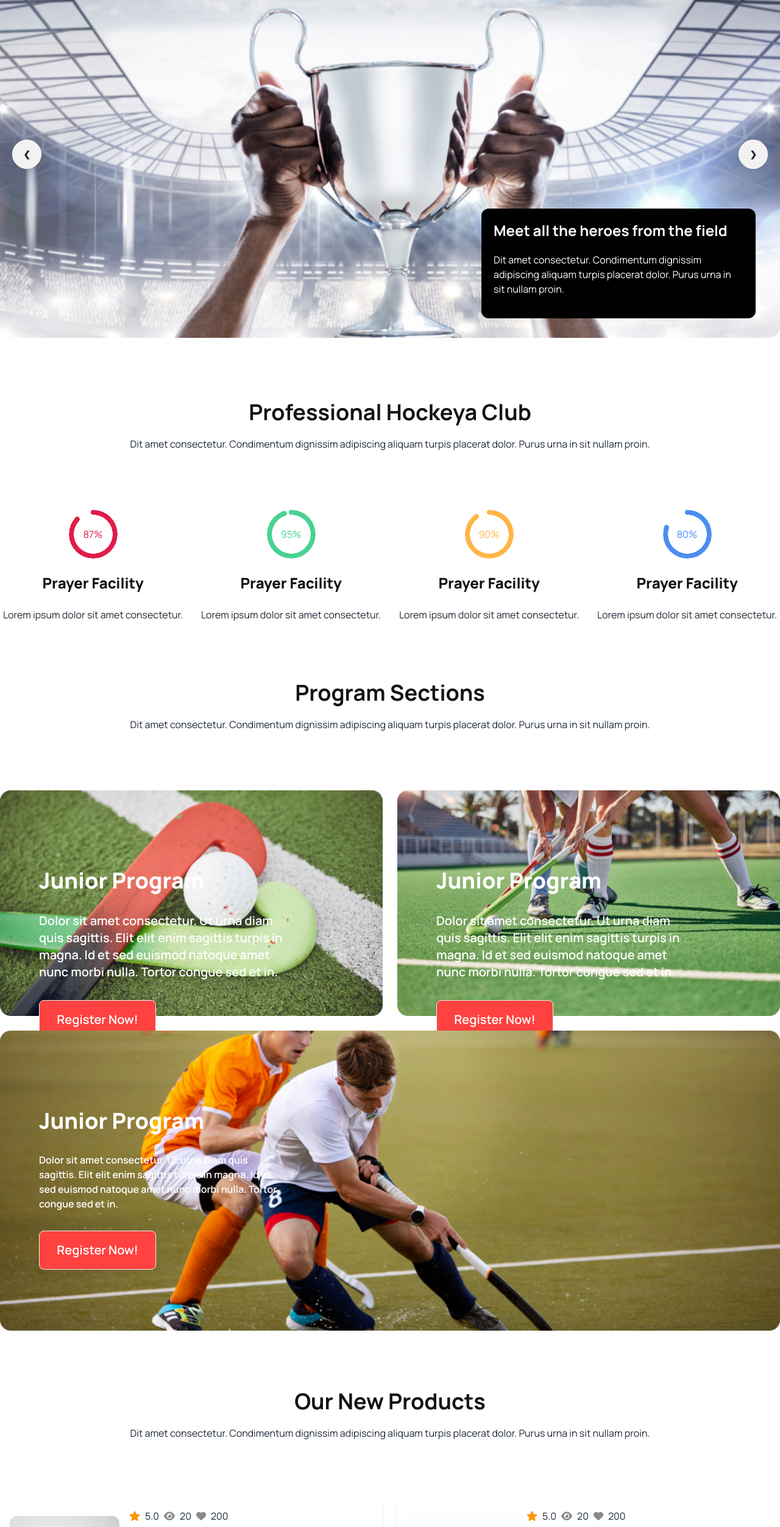
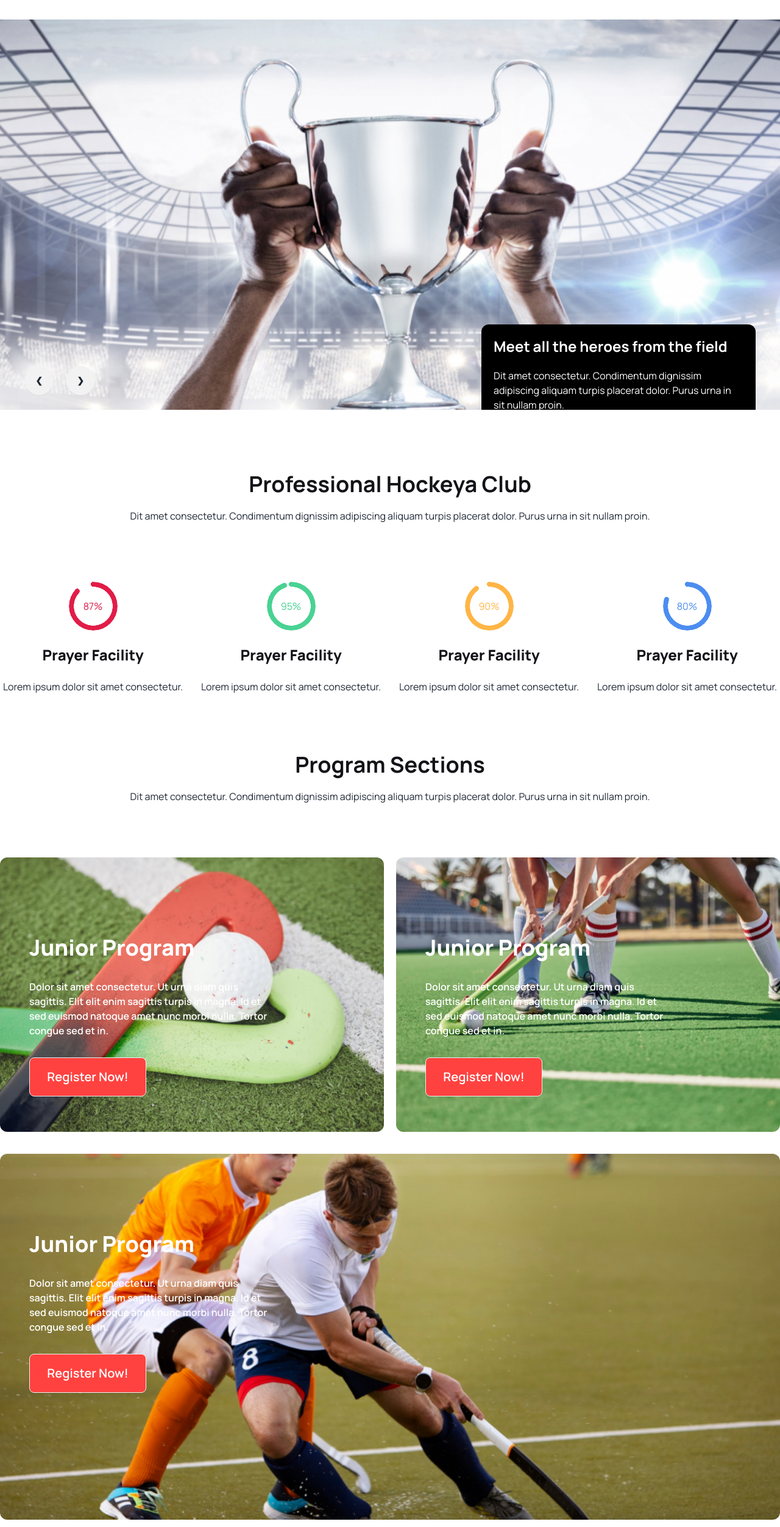
Before and after one commit to Saiful-Saad/Hockeys-project, a plain HTML site: page index.html in a window 1280 px wide. Shown: the part 112-2616 px from the top of the page at 61% size. Drawn offline with nearby package versions, Linux system fonts and the light colour scheme.

Commit message:
added for mobile responsive

```diff
--- a/index.html
+++ b/index.html
@@ -32,7 +32,7 @@
     </style>
 </head>
 <body class="font-manrope">
-    <header>
+    <header class="my-10">
         <!-- navbar section start -->
         <nav class="container mx-auto">
             <div class="navbar bg-base-100">
@@ -61,77 +61,74 @@
                   </ul>
                 </div>
                 <div class="navbar-end space-x-5">
-                    <i  class="fa fa-search sm:invisible lg:visible" aria-hidden="true"></i>
+                    <i  class="fa fa-search lg:visible" aria-hidden="true"></i>
 
 <button class="btn bg-[#FF4240] text-[#fff]">Get Ticket</button>
                 </div>
               </div>
         </nav>
-
 </header>
+      <!-- main section start -->
  <main>
-        <!-- banner section start -->
+       <!-- carusel banner -->
         <section class="container mx-auto">
-            <div class="carousel w-full">
-                <div id="slide1" class="carousel-item relative w-full ">
-                  <div class="w-full">
-                    <img src="./Images/1.png" class="w-full" />
-                    <div class="absolute flex justify-between transform -translate-y-1/2 left-5 right-5 top-1/2">
-                      <a href="#slide1" class="btn btn-circle">❮</a>
-                      <a href="#slide3" class="btn btn-circle">❯</a>
-                    </div>
-                    <div class="bg-black w-[450px] h-[180px] text-white lg:absolute  lg:right-10 lg:bottom-8 p-5 rounded-xl space-y-5">
+          <div class="carousel w-full ">
+            <div id="slide1" class="carousel-item relative  w-[500px] lg:w-full bg-[url(./images/1.png)] bg-cover bg-no-repeat bg-center h-[40vh] lg:h-[80vh]">
+              <div class="bg-black w-[450px] h-[180px] text-white absolute top-[500px] right-12 lg:right-10 lg:bottom-8 p-5 rounded-xl space-y-5">
                 <h3 class="text-2xl font-bold">Meet all the heroes from the field</h3>
                 <p class=" text-l font-md text-[rgba(255, 255, 255, 0.60)] ">Dit amet consectetur. Condimentum dignissim adipiscing aliquam turpis placerat dolor. Purus urna in sit nullam proin. </p>
 
             </div>
 
-                  </div>
-
-
-                  <div class="absolute flex justify-between transform -translate-y-1/2 left-5 right-5 top-1/2">
+              <div class="absolute flex bottom-0 left-10 space-x-5 transform -translate-y-1/2">
                 <a href="#slide4" class="btn btn-circle">❮</a>
                 <a href="#slide2" class="btn btn-circle">❯</a>
               </div>
+            </div>
+            <div id="slide2" class="carousel-item relative w-[500px] lg:w-full bg-[url(./images/1.png)] bg-cover bg-no-repeat bg-center h-[40vh] lg:h-[80vh]">
+              <div class="bg-black lg:w-[450px] h-[180px] text-white absolute top-[500px] right-12 lg:right-10 lg:bottom-8 p-5 rounded-xl space-y-5">
+                <h3 class="text-2xl font-bold">Meet all the heroes from the field</h3>
+                <p class=" text-l font-md text-[rgba(255, 255, 255, 0.60)] ">Dit amet consectetur. Condimentum dignissim adipiscing aliquam turpis placerat dolor. Purus urna in sit nullam proin. </p>
 
             </div>
-                <div id="slide2" class="carousel-item relative w-full ">
-                <div class="  h-full">
-                  <img src="./Images/4.png" class="w-full] lg:h-full"/>
-                  <div class="absolute flex justify-between transform -translate-y-1/2 left-5 right-5 top-1/2">
+
+              <div class="absolute flex bottom-0 left-10 space-x-5 transform -translate-y-1/2">
                 <a href="#slide1" class="btn btn-circle">❮</a>
                 <a href="#slide3" class="btn btn-circle">❯</a>
               </div>
-                  <div class="bg-black w-[450px] h-[180px] text-white lg:absolute  lg:right-10 lg:bottom-8 p-5 rounded-xl space-y-5">
+            </div>
+            <div id="slide3" class="carousel-item relative w-400px lg: w-full bg-[url(./images/1.png)] bg-cover bg-no-repeat  bg-center h-[40vh] lg:h-[80vh]">
+              <div class="bg-black w-[450px] h-[180px] text-white absolute top-[500px] right-12 lg:right-10 lg:bottom-8 p-5 rounded-xl space-y-5">
                 <h3 class="text-2xl font-bold">Meet all the heroes from the field</h3>
                 <p class=" text-l font-md text-[rgba(255, 255, 255, 0.60)] ">Dit amet consectetur. Condimentum dignissim adipiscing aliquam turpis placerat dolor. Purus urna in sit nullam proin. </p>
 
+            </div>
+
+              <div class="absolute flex bottom-0 left-10 space-x-5 transform -translate-y-1/2 ">
+                <a href="#slide2" class="btn btn-circle">❮</a>
+                <a href="#slide4" class="btn btn-circle">❯</a>
+              </div>
+            </div>
+            <div id="slide4" class="carousel-item relative   w-[500px] lg:w-full bg-[url(./images/1.png)] bg-cover bg-no-repeat bg-center h-[40vh] lg:h-[80vh]">
+              <div class="bg-black w-[450px] h-[180px] text-white absolute top-[500px] right-12 lg:right-10 lg:bottom-8 p-5 rounded-xl space-y-5">
+                <h3 class="text-2xl font-bold">Meet all the heroes from the field</h3>
+                <p class=" text-l font-md text-[rgba(255, 255, 255, 0.60)] ">Dit amet consectetur. Condimentum dignissim adipiscing aliquam turpis placerat dolor. Purus urna in sit nullam proin. </p>
+
+            </div>
+
+              <div class="absolute flex bottom-0 left-10  space-x-5 transform -translate-y-1/2">
+                <a href="#slide3" class="btn btn-circle">❮</a>
+                <a href="#slide1" class="btn btn-circle">❯</a>
               </div>
             </div>
 
 
           </div>
-
-                <!-- <div id="slide3" class="carousel-item relative w-full">
-                  <img src="./Images/4.png" class="w-full" />
-                  <div class="absolute flex justify-between transform -translate-y-1/2 left-5 right-5 top-1/2">
-                    <a href="#slide2" class="btn btn-circle">❮</a>
-                    <a href="#slide4" class="btn btn-circle">❯</a>
-                  </div>
-                </div>
-                <div id="slide4" class="carousel-item rehttps://daisyui.com/imagelative w-full">
-                  <img src="./Images/1.png" class="w-full"/>
-                  <div class="absolute flex justify-between transform -translate-y-1/2 left-5 right-5 top-1/2">
-                    <a href="#slide3" class="btn btn-circle">❮</a>
-                    <a href="#slide1" class="btn btn-circle">❯</a>
-                  </div>
-                </div> -->
-              </div>
         </section>
         <!-- professional hockeya club -->
         <section class="container mx-auto my-48 lg:my-24">
             <div class="flex flex-col items-center justify-center space-y-5">
-                <h2 class="text-4xl capitalize text-[#131318] font-bold">professional hockeya club</h2>
+                <h2 class=" text-2xl lg:text-4xl capitalize text-[#131318] font-bold">professional hockeya club</h2>
                 <p class="text-[rgba(19, 19, 24, 0.60)] font-">Dit amet consectetur. Condimentum dignissim adipiscing aliquam turpis placerat dolor. Purus urna in sit nullam proin. </p>
             </div>
             <div class="grid grid-cols-1 gap-5 lg:grid-cols-4 my-24">
@@ -165,28 +162,27 @@
             <h2 class="text-4xl capitalize text-[#131318] font-bold">program Sections</h2>
             <p class="text-[rgba(19, 19, 24, 0.60)] font-">Dit amet consectetur. Condimentum dignissim adipiscing aliquam turpis placerat dolor. Purus urna in sit nullam proin. </p>
         </div>
-            <div class="grid grid-cols-1 lg:gap-6 lg:grid-cols-2 grid-row-1 my-24">
-                <div class=" relative ">
-                    <img class=" lg:h-full lg:w-full" src="./Images/2.png" alt="">
-                    <div class=" w-[400px] lg:space-y-8 absolute  top-10 left-10 lg:top-32 lg:left-16">
+
+          <div class="lg:grid grid-cols-2 gap-5 my-20">
+            <div class="bg-[url(./Images/2.png)] object-cover grid-span-1 bg-cover bg-center bg-no-repeat lg:w-full h-[400px] lg:h-[450px] rounded-xl relative my-2">
+              <div class="lg:space-y-8 w-[400px] absolute top-32 left-12">
                 <h3 class="text-2xl lg:text-4xl font-extrabold text-[#fff]">Junior Program</h3>
-                      <p class="lg:text-xl text-white font-semibold">Dolor sit amet consectetur. Ut urna diam quis sagittis. Elit elit
+                <p class=" text-smlg:text-xl text-white font-semibold">Dolor sit amet consectetur. Ut urna diam quis sagittis. Elit elit
+                  enim sagittis turpis in magna. Id et sed euismod natoque amet nunc morbi nulla. Tortor congue sed et in.</p>
+                  <button class="btn lg:w-48 lg:h-16 text-xl text-[#fff] bg-[#FF4240]">Register Now!</button>
+              </div>
+
+            </div>
+            <div class="bg-[url(./Images/3.png)] object-cover grid-span-1 bg-no-repeat bg-center bg-cover h-[400px] lg:h-[450px] rounded-xl relative my-2">
+              <div class="lg:space-y-8 w-[400px] absolute top-32 left-12">
+                <h3 class="text-2xl lg:text-4xl font-extrabold text-[#fff]">Junior Program</h3>
+                <p class=" text-smlg:text-xl text-white font-semibold">Dolor sit amet consectetur. Ut urna diam quis sagittis. Elit elit
                   enim sagittis turpis in magna. Id et sed euismod natoque amet nunc morbi nulla. Tortor congue sed et in.</p>
                   <button class="btn lg:w-48 lg:h-16 text-xl text-[#fff] bg-[#FF4240]">Register Now!</button>
               </div>
             </div>
-                <div class=" relative">
-                    <img class="lg:w-full" src="./Images/3.png" alt="">
-                    <div class="lg:space-y-8 w-[400px] absolute top-10 left-10 lg:top-32 lg:left-16">
-                      <h3 class="text-2xl lg:text-4xl font-extrabold text-[#fff]">Junior Program</h3>
-                      <p class="text-md lg:text-xl text-white font-semibold">Dolor sit amet consectetur. Ut urna diam quis sagittis. Elit elit
-                        enim sagittis turpis in magna. Id et sed euismod natoque amet nunc morbi nulla. Tortor congue sed et in.</p>
-                        <button class="btn lg:w-48 h-16 lg:text-xl text-[#fff] bg-[#FF4240]">Register Now!</button>
-                    </div>
-                </div>
-                <div class="col-span-2 relative ">
-                    <img class=" h-[300px] lg:h-full lg:w-full" src="./Images/4.png" alt="">
-                    <div class="lg:space-y-8 w-[400px] absolute   top-10 left-10 lg:top-32  lg:left-16">
+            <div class="bg-[url(./Images/4.png)] object-cover bg-no-repeat bg-center bg-cover col-span-2 h-[400px] lg:h-[600px] rounded-xl relative my-2">
+              <div class="lg:space-y-8 w-[400px] absolute top-32 left-12 ">
                 <h3 class="text-2xl lg:text-4xl font-extrabold text-[#fff]">Junior Program</h3>
                 <p class=" text-smlg:text-xl text-white font-semibold">Dolor sit amet consectetur. Ut urna diam quis sagittis. Elit elit
                   enim sagittis turpis in magna. Id et sed euismod natoque amet nunc morbi nulla. Tortor congue sed et in.</p>
@@ -194,7 +190,10 @@
               </div>
             </div>
 
+
+
           </div>
+
         </section>
         <!-- new product secrion -->
         <section class="container mx-auto my-24">
@@ -588,7 +587,7 @@
         </section>
 
     </main>
-
+    <!-- footer start here -->
     <footer class="footer p-20 bg-[#131318] text-base-content  ">
       <aside class="text-white space-y-4">
          <h4 class="text-2xl font-extrabold text-white">Get In Touch</h4>
```
Lines whose indentation alone changed are shown as unchanged.
